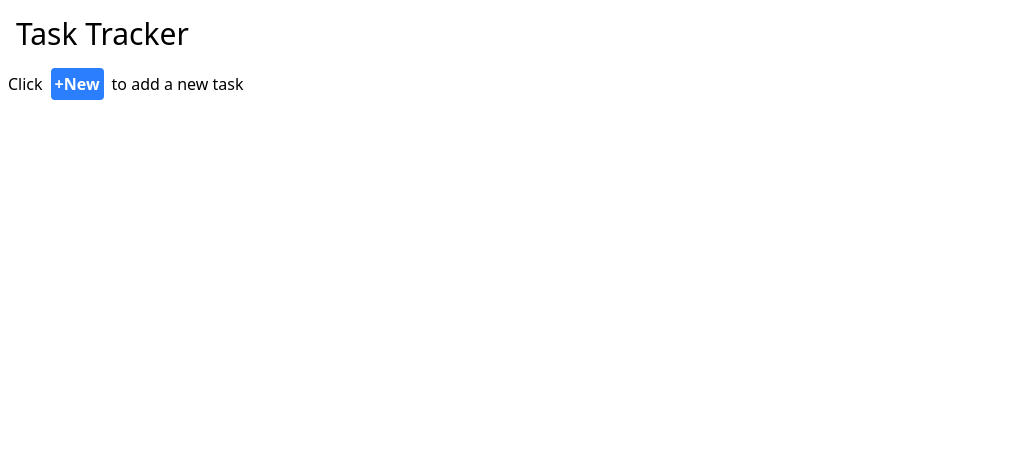
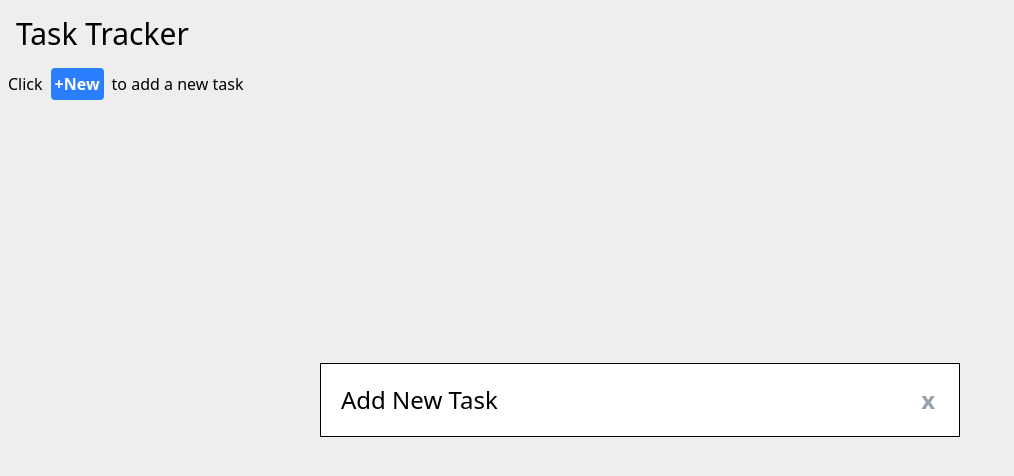
Before and after one commit to Nd3ritu/reactRecap, a React app in the folder youtubeFinds/taskTracker/: page / in a window 1280 px wide. Both pictures are taken after a click on the button "+New". Shown: the top 476 px of the page, without its empty margins (0-1014 px from the left). Built offline with nearby package versions, Linux system fonts and the light colour scheme; the HTML template or start-up script is replaced by a standard one.

Commit message:
setting up form for project description and task description for the addtask component

```diff
--- a/youtubeFinds/taskTracker/src/components/Addtask.jsx
+++ b/youtubeFinds/taskTracker/src/components/Addtask.jsx
@@ -1,10 +1,33 @@
+import { useState } from "react"
+
+export default function Addtask() {
+    const [addmodal, setAddmodal] = useState(false)
 
 
-export default function Addtask() {
     return (
         <>
+         <button className="bg-blue-500 hover:bg-blue-700 text-white font-bold py-1 px-1 rounded "
+            type="button"
+            onClick={() => setAddmodal(true)}
+         >
+            +New
+         </button>
+         {addmodal ? (
+            <>
+               <div className="flex items-center justify-center overflow-x-hidden overflow-y-auto fixed inset-0 z-50 outline-none focus:outline-none">
+                <div className="text-2xl flex flex-row justify-between w-1/2 p-5 border bg-white">
+                    <h3 className="bg-white">Add New Task</h3>
+                <button
+                    className="px-1 text-gray-400 float-right leading-none block font-semibold"
+                    onClick={() => setAddmodal(false)}
+                >
+                    x
 
-        <button className="bg-blue-500 hover:bg-blue-700 text-white font-bold py-1 px-1 rounded " >+New</button>
+                </button>
+                </div>
+               </div>
+            </>
+         ):null}
 
 
 
--- a/youtubeFinds/taskTracker/src/index.css
+++ b/youtubeFinds/taskTracker/src/index.css
@@ -1 +1,5 @@
 @import "tailwindcss";
+
+body {
+  background-color: #EEEEEE;
+}
```
